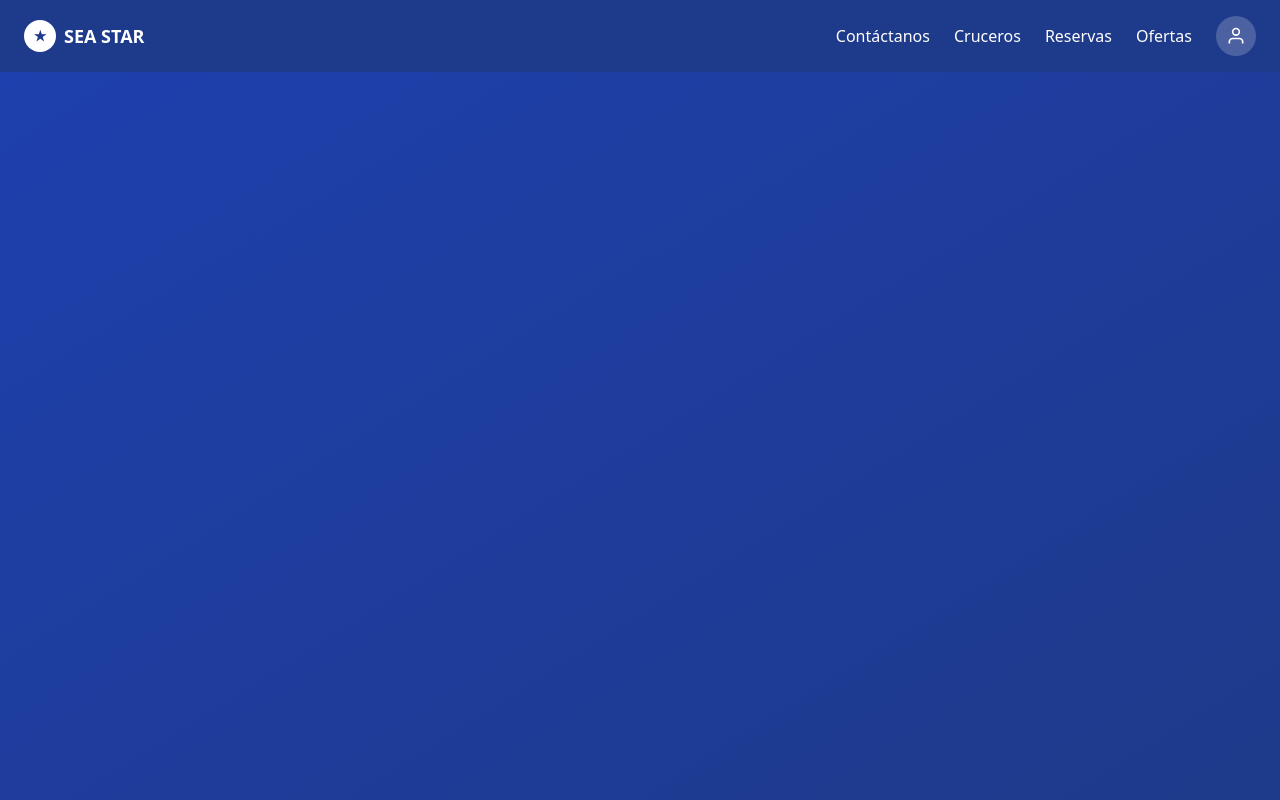
After one commit to Villada-PG3/trabajo-practico-integrador-compania-naviera, a Django app: template compania_naviera/compania_naviera/templates/base_login.html in a window 1280 px wide. The commit adds this page. Run offline with Django 5.2, Linux system fonts and the light colour scheme; the template is opened without the code that fills it, so the values that code supplies are empty; some libraries are stand-ins or nearby versions.

Commit message:
agregado de base_login

```diff
--- /dev/null
+++ b/compania_naviera/compania_naviera/templates/base_login.html
@@ -0,0 +1,42 @@
+{% load static %}
+<!DOCTYPE html>
+<html lang="es">
+<head>
+  <meta charset="UTF-8" />
+  <meta name="viewport" content="width=device-width, initial-scale=1.0"/>
+  <title>SEA STAR - Cruceros</title>
+  <script src="https://cdn.tailwindcss.com"></script>
+  <link rel="stylesheet" href="https://cdnjs.cloudflare.com/ajax/libs/font-awesome/6.5.0/css/all.min.css">
+</head>
+<body class="min-h-screen font-sans bg-gradient-to-br from-blue-800 to-blue-900 text-white">
+
+  <!-- Navigation -->
+  <nav class="bg-blue-900 text-white px-6 py-4 flex justify-between items-center">
+    <div class="flex items-center gap-2">
+      <a href="{% url 'menu_user' %}" class="flex items-center gap-2 hover:text-orange-400 transition">
+        <div class="w-8 h-8 bg-white rounded-full flex items-center justify-center text-blue-900 font-bold text-sm">★</div>
+        <span class="font-bold text-lg">SEA STAR</span>
+      </a>
+    </div>
+    <div class="hidden md:flex items-center gap-6">
+      <a href="{% url 'contacto' %}" class="relative hover:text-orange-400 transition">Contáctanos</a>
+      <a href="{% url 'cruceros' %}" class="relative hover:text-orange-400 transition">Cruceros</a>
+      <a href="{% url 'reservas' %}" class="relative hover:text-orange-400 transition">Reservas</a>
+      <a href="{% url 'ofertas' %}" class="relative hover:text-orange-400 transition">Ofertas</a>
+      <a href="{% url 'login' %}" class="w-10 h-10 flex items-center justify-center bg-white/20 rounded-full hover:bg-orange-500 transition">
+        <svg width="20" height="20" fill="none" stroke="currentColor" stroke-width="2" class="text-white" viewBox="0 0 24 24">
+          <path d="M20 21v-2a4 4 0 0 0-4-4H8a4 4 0 0 0-4 4v2"/>
+          <circle cx="12" cy="7" r="4"/>
+        </svg>
+      </a>
+    </div>
+  </nav>
+
+  <!-- Contenido dinámico -->
+  <main class="p-6">
+    {% block content %}
+    {% endblock %}
+  </main>
+
+</body>
+</html>
--- a/compania_naviera/compania_naviera/templates/menu_user.html
+++ b/compania_naviera/compania_naviera/templates/menu_user.html
@@ -1,4 +1,4 @@
-{% extends "base.html" %}
+{% extends "base_login.html" %}
 
 {% block title %}Panel de Usuario - SEA STAR{% endblock %}
 
```
Also changed, not shown: compania_naviera/db.sqlite3.
